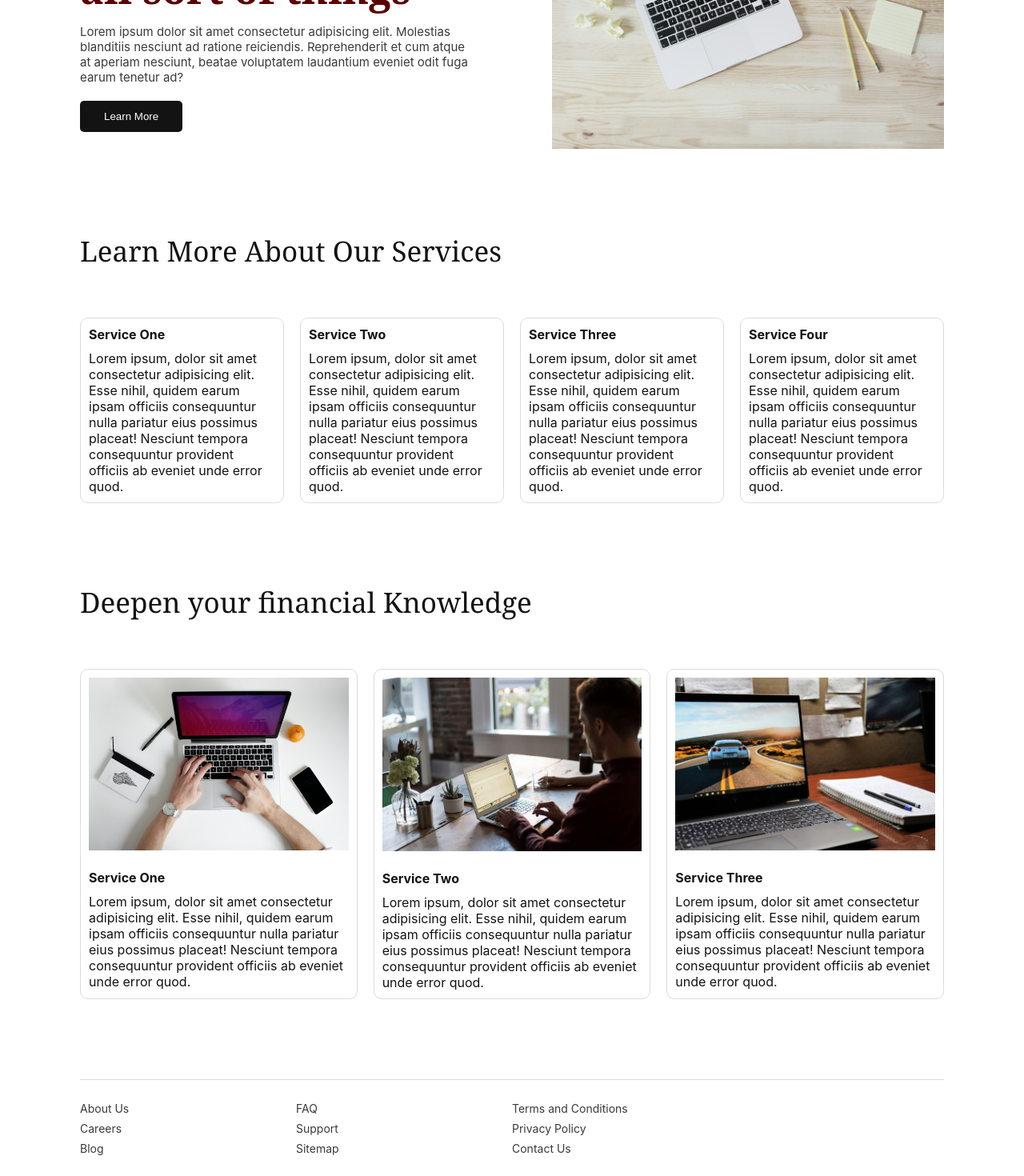
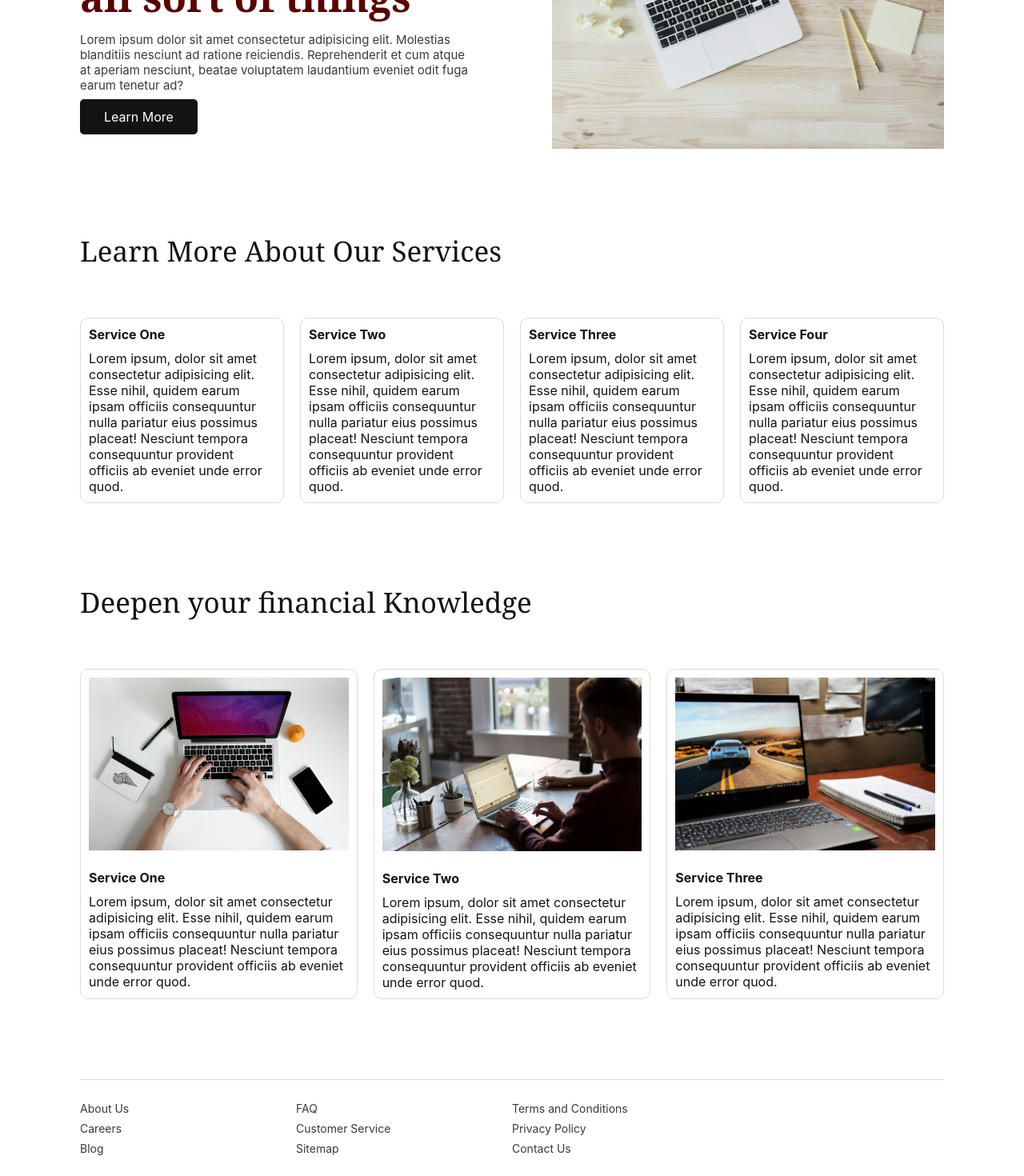
Before and after one commit to Aeeshadam/Aeeshadam-Junior-Frontend-Software-Engineer-Mentorship, a React (Create React App) app: page / in a window 1280 px wide. Shown: the part 300-1770 px from the top of the page at 80% size. Built offline with nearby package versions, Linux system fonts and the light colour scheme.

Commit message:
refactor: ammended and fixed possible loopholes based on feedback from previous branches

```diff
--- a/src/App.js
+++ b/src/App.js
@@ -1,6 +1,4 @@
-import Home from "./Home/index.js";
+import Home from "./Home";
 
-const App = () => {
-  return <Home />;
-};
+const App = () => <Home />;
 export default App;
--- a/src/Home/Footer/index.js
+++ b/src/Home/Footer/index.js
@@ -6,11 +6,11 @@ const Footer = () => {
   return (
     <footer className={styles.footer}>
       <div className={styles.footerColumns}>
-        {footerLinks.map((category) => (
-          <ul className={styles.footerLinks} key={category.title}>
-            {category.links.map((link) => (
-              <li key={link.title}>
-                <a href={link.url}>{link.title}</a>
+        {footerLinks?.map(({ id, links }) => (
+          <ul className={styles.footerLinks} key={id}>
+            {links?.map(({ id, title: linkTitle, url }) => (
+              <li key={id}>
+                <a href={url}>{linkTitle}</a>
               </li>
             ))}
           </ul>
--- a/src/Home/Hero/index.js
+++ b/src/Home/Hero/index.js
@@ -12,9 +12,9 @@ const Hero = () => {
           at aperiam nesciunt, beatae voluptatem laudantium eveniet odit fuga
           earum tenetur ad?
         </p>
-        <button>
-          <a href="/about">Learn More</a>
-        </button>
+        <a className={styles.button} href="/about">
+          Learn More
+        </a>
       </header>
       <figure>
         <img className={styles.heroImage} src="/hero.jpg" alt="hero-image" />
--- a/src/Home/Hero/style.module.css
+++ b/src/Home/Hero/style.module.css
@@ -27,3 +27,17 @@
   height: auto;
   object-fit: cover;
 }
+
+.button {
+  padding: 1.2rem 3rem;
+  background-color: var(--secondary-color);
+  color: white;
+  border: none;
+  border-radius: 5px;
+  cursor: pointer;
+  text-decoration: none;
+}
+
+.button:hover {
+  background-color: var(--primary-color);
+}
--- a/src/Home/Navbar/index.js
+++ b/src/Home/Navbar/index.js
@@ -1,12 +1,12 @@
 import React, { useState } from "react";
 import styles from "./style.module.css";
-import { links } from "../../constants";
+import { navLinks } from "../../constants";
 
 const Navbar = () => {
   const [isMenuOpen, setIsMenuOpen] = useState(false);
 
   const handleMenuClick = () => {
-    setIsMenuOpen(!isMenuOpen);
+    setIsMenuOpen((prevState) => !prevState);
   };
 
   const handleLinkClick = () => {
@@ -19,13 +19,13 @@ const Navbar = () => {
         <a className={styles.logo} href="/" aria-label="Logo">
           <img src="/logo.png" alt="Logo" />
         </a>
-        <div
+        <button
           className={styles.menu}
           onClick={handleMenuClick}
           aria-label="Menu Toggle"
         >
           <img src="/menu.svg" alt="Menu-icon" />
-        </div>
+        </button>
       </div>
       <ul
         className={`${styles.navLinks} ${
@@ -33,13 +33,15 @@ const Navbar = () => {
         }`}
         role="menu"
       >
-        {links.map((link) => (
-          <li key={link.href} role="menuitem">
-            <a href={link.href} onClick={handleLinkClick}>
-              {link.text}
-            </a>
-          </li>
-        ))}
+        {Array.isArray(navLinks) &&
+          navLinks.length > 0 &&
+          navLinks.map((link) => (
+            <li key={link.id} role="menuitem">
+              <a href={link.href} onClick={handleLinkClick}>
+                {link.text}
+              </a>
+            </li>
+          ))}
       </ul>
     </nav>
   );
--- a/src/Home/Navbar/style.module.css
+++ b/src/Home/Navbar/style.module.css
@@ -56,6 +56,10 @@
 
   .menu {
     display: block;
+    padding: 0.6rem 1rem;
+    border: none;
+    border-radius: 5px;
+    cursor: pointer;
   }
 
   .hide {
--- a/src/Home/Services/index.js
+++ b/src/Home/Services/index.js
@@ -8,27 +8,35 @@ const Services = () => {
       <section className={styles.serviceContainer}>
         <h2>Learn More About Our Services</h2>
         <div className={styles.cardContainer}>
-          {serviceData.map((service) => (
-            <article className={styles.card} key={service.title}>
+          {Array.isArray(serviceData) && serviceData.length > 0 ? (
+            serviceData.map((service) => (
+              <article className={styles.card} key={service.id}>
                 <h4 className={styles.cardTitle}>{service.title}</h4>
                 <p>{service.description}</p>
               </article>
-          ))}
+            ))
+          ) : (
+            <p> No services available</p>
+          )}
         </div>
       </section>
 
       <section className={styles.serviceContainer}>
         <h2>Deepen your financial Knowledge</h2>
         <div className={styles.cardContainer}>
-          {serviceData.map(
+          {Array.isArray(serviceData) && serviceData.length > 0 ? (
+            serviceData.map(
               (service) =>
                 service.image && (
-                <article className={styles.card} key={service.title}>
+                  <article className={styles.card} key={service.id}>
                     <img src={service.image} alt={service.title} />
                     <h4 className={styles.cardTitle}>{service.title}</h4>
                     <p>{service.description}</p>
                   </article>
                 )
+            )
+          ) : (
+            <p>No Services Available</p>
           )}
         </div>
       </section>
--- a/src/constants.js
+++ b/src/constants.js
@@ -1,30 +1,34 @@
-export const links = [
-  { href: "/", text: "Home" },
-  { href: "/about", text: "About" },
-  { href: "/contact", text: "Contact" },
-  { href: "/services", text: "Services" },
+export const navLinks = [
+  { id: "home", href: "/", text: "Home" },
+  { id: "about", href: "/about", text: "About" },
+  { id: "contact", href: "/contact", text: "Contact" },
+  { id: "services", href: "/services", text: "Services" },
 ];
 
 export const serviceData = [
   {
+    id: "service1",
     title: "Service One",
     description:
       "Lorem ipsum, dolor sit amet consectetur adipisicing elit. Esse nihil, quidem earum ipsam officiis consequuntur nulla pariatur eius possimus placeat! Nesciunt tempora consequuntur provident officiis ab eveniet unde error quod.",
     image: "/service1.jpg",
   },
   {
+    id: "service2",
     title: "Service Two",
     description:
       "Lorem ipsum, dolor sit amet consectetur adipisicing elit. Esse nihil, quidem earum ipsam officiis consequuntur nulla pariatur eius possimus placeat! Nesciunt tempora consequuntur provident officiis ab eveniet unde error quod.",
     image: "/service2.jpg",
   },
   {
+    id: "service3",
     title: "Service Three",
     description:
       "Lorem ipsum, dolor sit amet consectetur adipisicing elit. Esse nihil, quidem earum ipsam officiis consequuntur nulla pariatur eius possimus placeat! Nesciunt tempora consequuntur provident officiis ab eveniet unde error quod.",
     image: "/service3.jpg",
   },
   {
+    id: "service4",
     title: "Service Four",
     description:
       "Lorem ipsum, dolor sit amet consectetur adipisicing elit. Esse nihil, quidem earum ipsam officiis consequuntur nulla pariatur eius possimus placeat! Nesciunt tempora consequuntur provident officiis ab eveniet unde error quod.",
@@ -33,27 +37,34 @@ export const serviceData = [
 
 export const footerLinks = [
   {
+    id: "company",
     title: "Company",
     links: [
-      { title: "About Us", url: "/about" },
-      { title: "Careers", url: "/careers" },
-      { title: "Blog", url: "/blog" },
+      { id: "about-us", title: "About Us", url: "/about" },
+      { id: "careers", title: "Careers", url: "/careers" },
+      { id: "blog", title: "Blog", url: "/blog" },
     ],
   },
   {
+    id: "support",
     title: "Support",
     links: [
-      { title: "FAQ", url: "/faq" },
-      { title: "Support", url: "/support" },
-      { title: "Sitemap", url: "/sitemap" },
+      { id: "faq", title: "FAQ", url: "/faq" },
+      { id: "customer-service", title: "Customer Service", url: "/support" },
+      { id: "sitemap", title: "Sitemap", url: "/sitemap" },
     ],
   },
   {
+    id: "legal",
     title: "Legal",
     links: [
-      { title: "Terms and Conditions", url: "/terms-and-conditions" },
-      { title: "Privacy Policy", url: "/privacy-policy" },
-      { title: "Contact Us", url: "/contact" },
+      {
+        id: "terms",
+        title: "Terms and Conditions",
+        url: "/terms-and-conditions",
+      },
+      { id: "policy", title: "Privacy Policy", url: "/privacy-policy" },
+      { id: "contact-us", title: "Contact Us", url: "/contact" },
     ],
   },
 ];
--- a/src/index.css
+++ b/src/index.css
@@ -55,24 +55,6 @@ h2 {
   }
 }
 
-button {
-  padding: 1.2rem 3rem;
-  background-color: var(--secondary-color);
-  color: white;
-  border: none;
-  border-radius: 5px;
-  cursor: pointer;
-}
-
-button:hover {
-  background-color: var(--primary-color);
-}
-
-button a {
-  text-decoration: none;
-  color: white;
-}
-
 a {
   text-decoration: none;
   color: var(--secondary-color);
```
Lines whose indentation alone changed are shown as unchanged.
